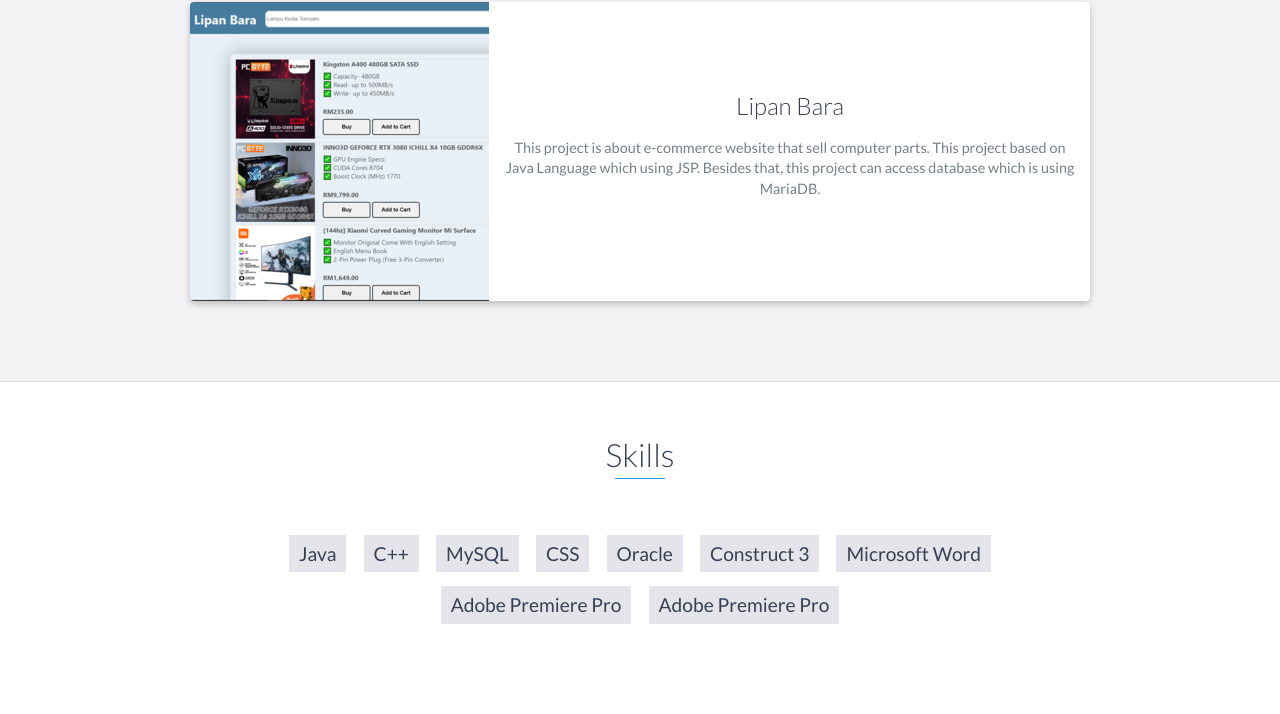
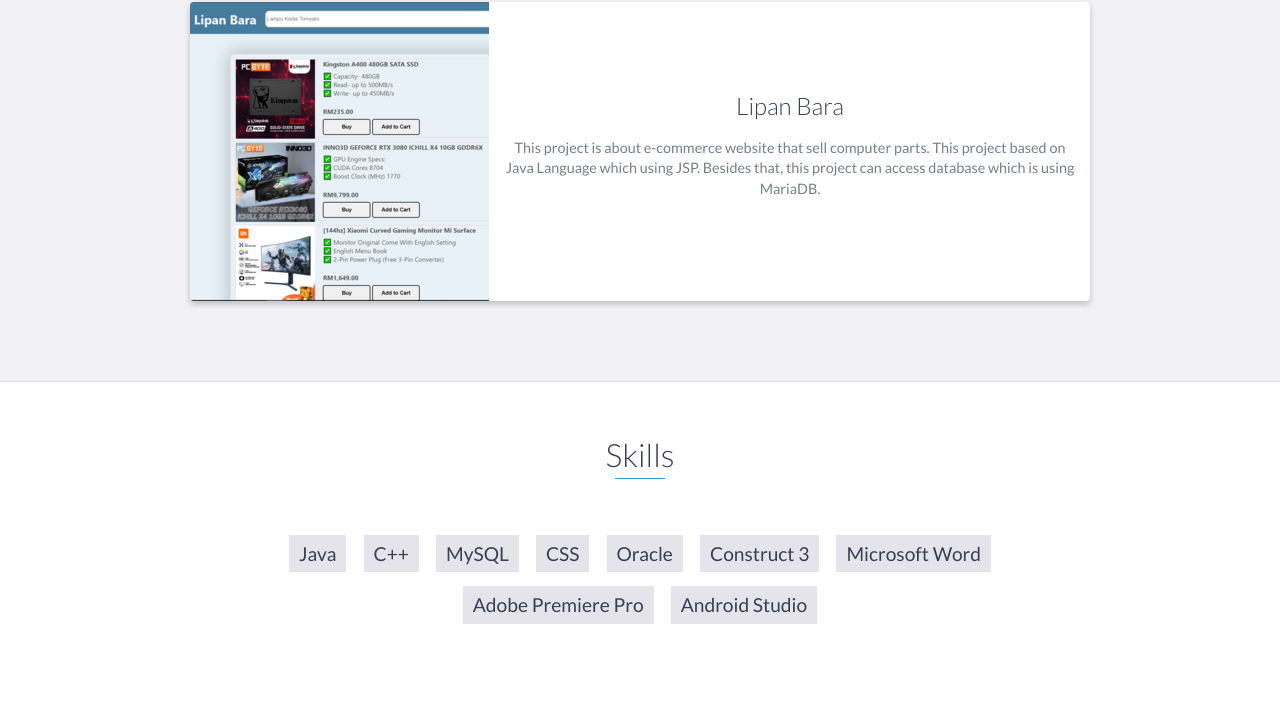
Before and after one commit to alwifearzz17/alwifearzz17, a website: page index.html in a window 1280 px wide. Shown: the part 2558-3272 px from the top of the page. Drawn offline with nearby package versions, Linux system fonts and the light colour scheme.

Commit message:
Update index.html

```diff
--- a/index.html
+++ b/index.html
@@ -189,7 +189,7 @@
         <li>Construct 3</li>
         <li>Microsoft Word</li>
         <li>Adobe Premiere Pro</li>
-        <li>Adobe Premiere Pro</li>
+        <li>Android Studio</li>
 
       </ul>
     </div>
```
